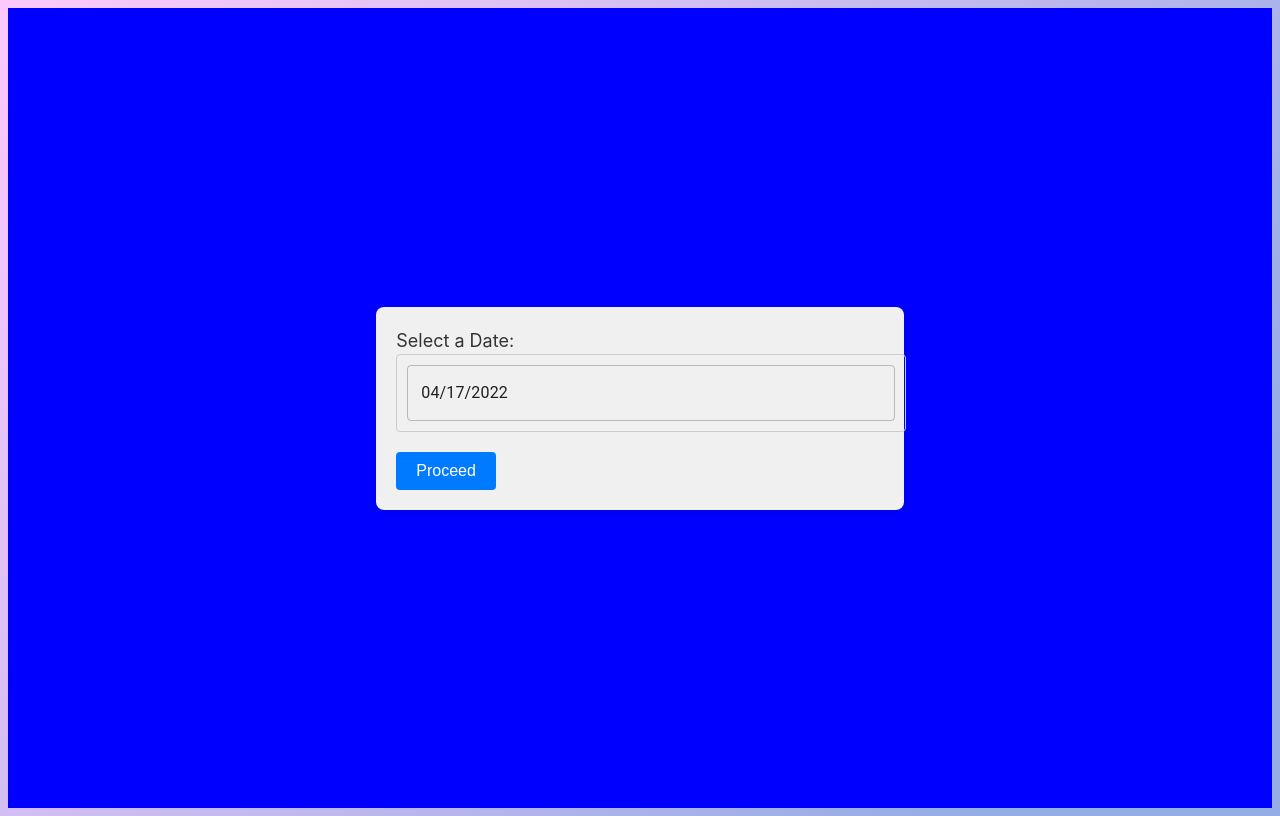
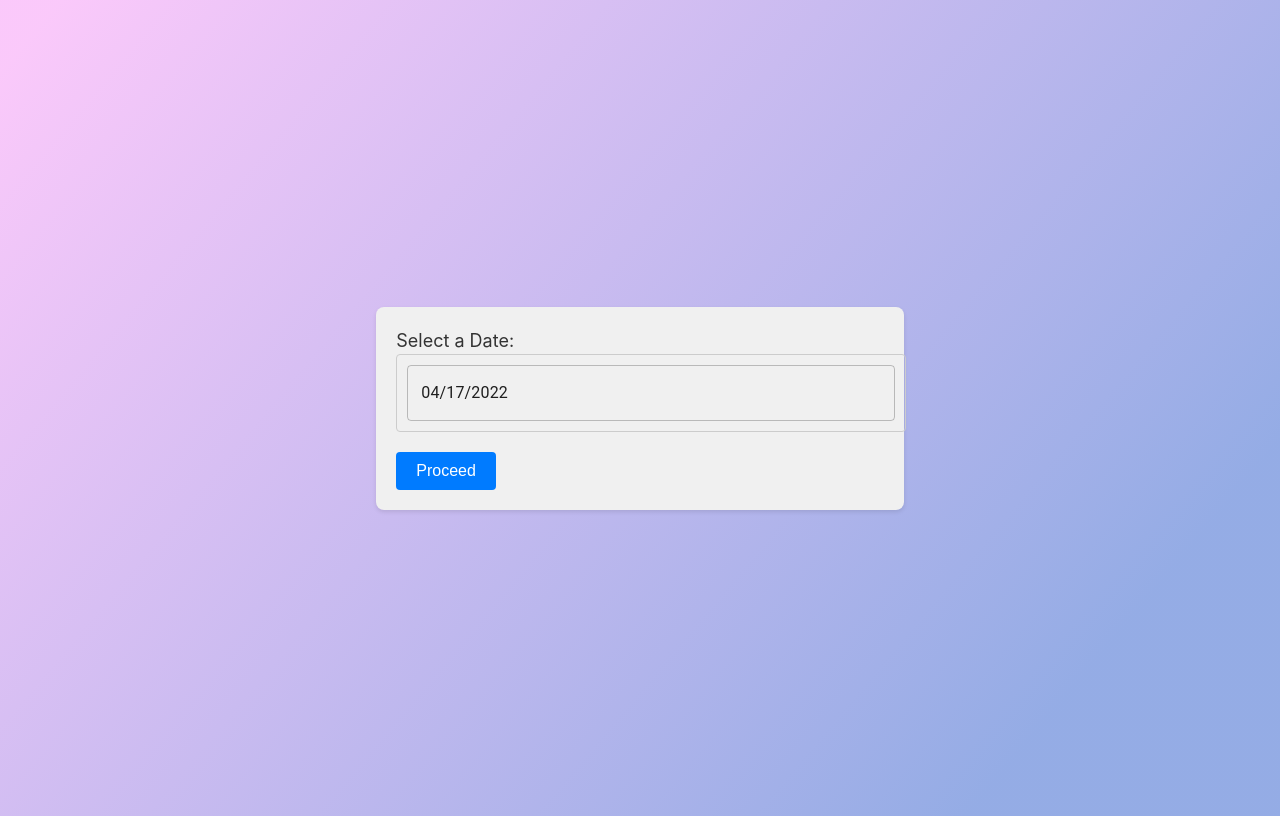
Before and after one commit to SarfarazAhmed1012/insta-pay-calendar, a React (Vite) app: page /subscription/1 in a window 1280 px wide. Built offline with nearby package versions, Linux system fonts and the light colour scheme.

Commit message:
background color changed

```diff
--- a/src/pages/subscription-calendar.jsx
+++ b/src/pages/subscription-calendar.jsx
@@ -91,7 +91,6 @@ export default function SubscriptionCalendar() {
         justifyContent: "center",
         alignItems: "center",
         width: "100%",
-        backgroundColor: "blue",
       }}
     >
       <LocalizationProvider dateAdapter={AdapterDayjs}>
```
